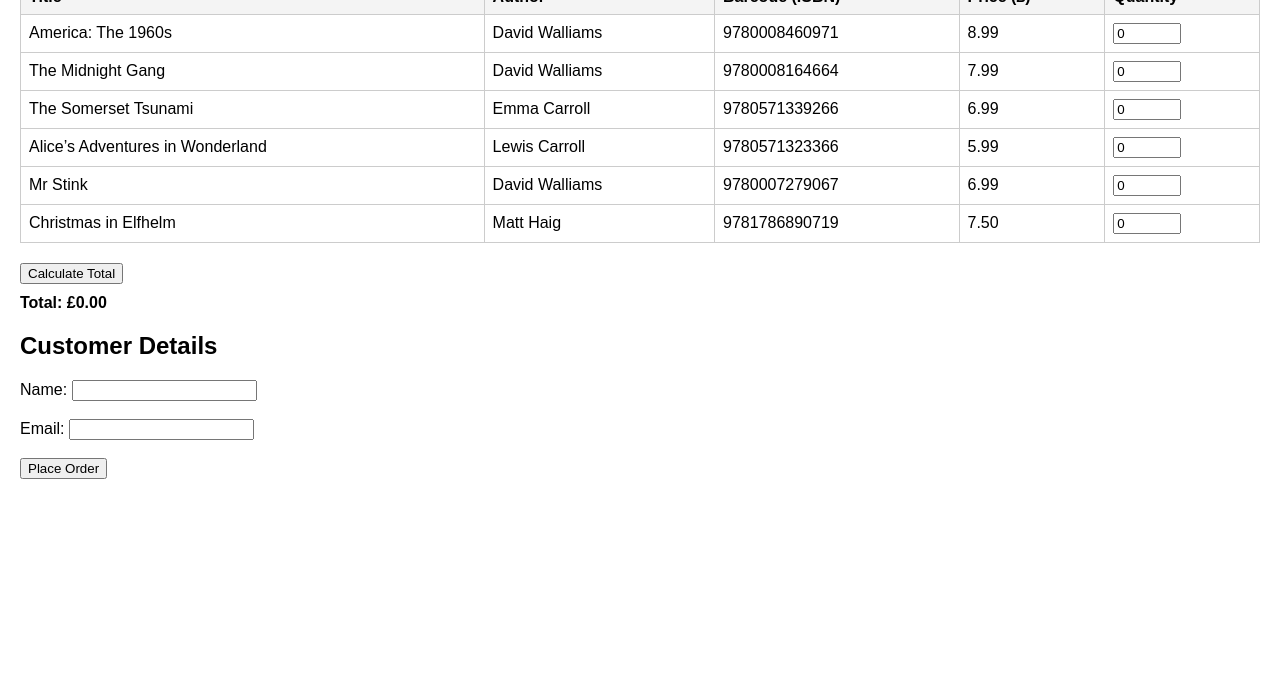
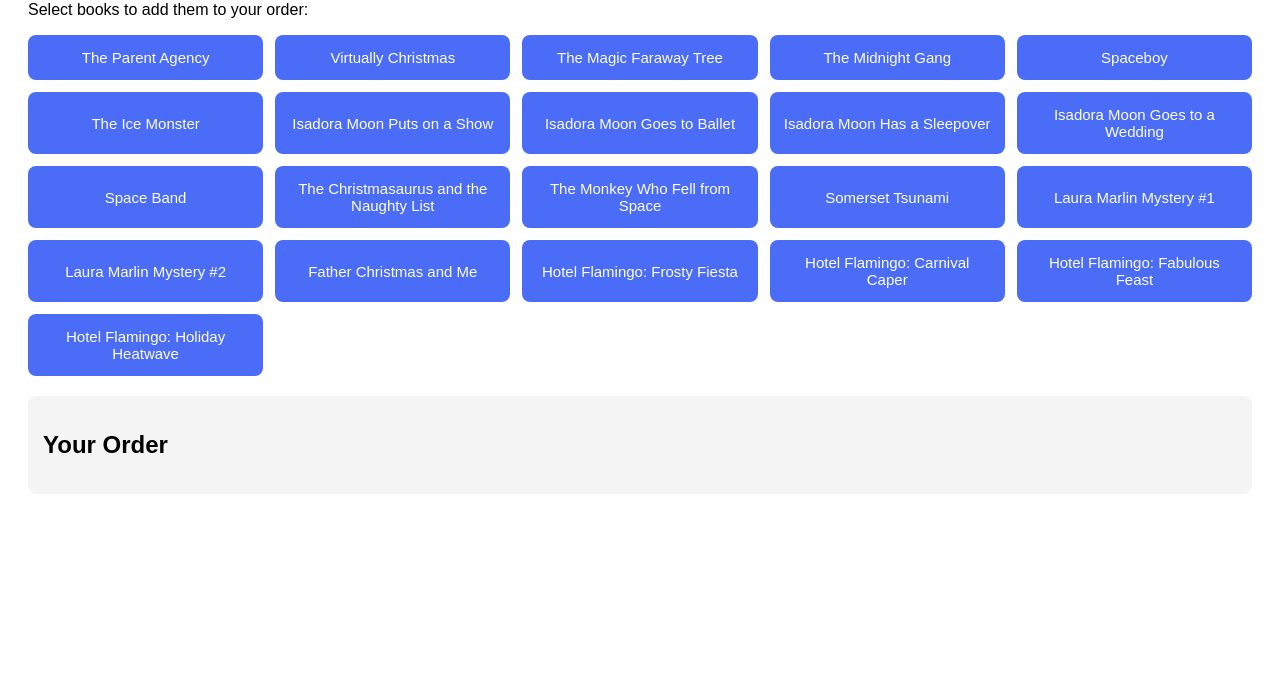
Before and after one commit to m33ting/bookshopordering, a plain HTML site: page index.html in a window 1280 px wide. Shown: the part 101-800 px from the top of the page. Drawn offline with Linux system fonts and the light colour scheme.

Commit message:
Refactor book ordering layout and styles
Updated the layout and styling of the book ordering system. Added a grid layout for book buttons and a cart section for selected books.

```diff
--- a/index.html
+++ b/index.html
@@ -4,111 +4,77 @@
 <meta charset="UTF-8">
 <title>Book Shop Ordering System</title>
 <style>
-    body { font-family: Arial, sans-serif; margin: 20px; }
-    table { border-collapse: collapse; width: 100%; margin-bottom: 20px; }
-    th, td { border: 1px solid #ccc; padding: 8px; text-align: left; }
-    th { background: #f4f4f4; }
-    input[type="number"] { width: 60px; }
-    .total { font-weight: bold; margin-top: 10px; }
+  body { font-family: Arial, sans-serif; padding: 20px; }
+  h1 { margin-bottom: 10px; }
+  .book-grid {
+    display: grid;
+    grid-template-columns: repeat(auto-fill, minmax(220px, 1fr));
+    gap: 12px;
+    margin-bottom: 20px;
+  }
+  .book-btn {
+    padding: 14px;
+    background: #4a6cf7;
+    color: white;
+    border: none;
+    border-radius: 8px;
+    cursor: pointer;
+    font-size: 15px;
+    transition: 0.2s;
+  }
+  .book-btn:hover {
+    background: #2f49c9;
+  }
+  #cart {
+    margin-top: 20px;
+    padding: 15px;
+    background: #f4f4f4;
+    border-radius: 8px;
+  }
 </style>
 </head>
 <body>
 
 <h1>Book Shop Ordering System</h1>
 
-  <form id="orderForm">
-    <table>
-      <thead>
-        <tr>
-          <th>Title</th>
-          <th>Author</th>
-          <th>Barcode (ISBN)</th>
-          <th>Price (£)</th>
-          <th>Quantity</th>
-        </tr>
-      </thead>
-      <tbody>
-        <tr>
-          <td>America: The 1960s</td>
-          <td>David Walliams</td>
-          <td>9780008460971</td>
-          <td><span class="price">8.99</span></td>
-          <td><input type="number" name="qty_9780008460971" min="0" value="0"></td>
-        </tr>
-        <tr>
-          <td>The Midnight Gang</td>
-          <td>David Walliams</td>
-          <td>9780008164664</td>
-          <td><span class="price">7.99</span></td>
-          <td><input type="number" name="qty_9780008164664" min="0" value="0"></td>
-        </tr>
-        <tr>
-          <td>The Somerset Tsunami</td>
-          <td>Emma Carroll</td>
-          <td>9780571339266</td>
-          <td><span class="price">6.99</span></td>
-          <td><input type="number" name="qty_9780571339266" min="0" value="0"></td>
-        </tr>
-        <tr>
-          <td>Alice’s Adventures in Wonderland</td>
-          <td>Lewis Carroll</td>
-          <td>9780571323366</td>
-          <td><span class="price">5.99</span></td>
-          <td><input type="number" name="qty_9780571323366" min="0" value="0"></td>
-        </tr>
-        <tr>
-          <td>Mr Stink</td>
-          <td>David Walliams</td>
-          <td>9780007279067</td>
-          <td><span class="price">6.99</span></td>
-          <td><input type="number" name="qty_9780007279067" min="0" value="0"></td>
-        </tr>
-        <tr>
-          <td>Christmas in Elfhelm</td>
-          <td>Matt Haig</td>
-          <td>9781786890719</td>
-          <td><span class="price">7.50</span></td>
-          <td><input type="number" name="qty_9781786890719" min="0" value="0"></td>
-        </tr>
-      </tbody>
-    </table>
+<p>Select books to add them to your order:</p>
 
-    <button type="button" onclick="calculateTotal()">Calculate Total</button>
-    <div class="total" id="totalDisplay">Total: £0.00</div>
+<div class="book-grid">
+  <button class="book-btn" onclick="addBook('The Parent Agency')">The Parent Agency</button>
+  <button class="book-btn" onclick="addBook('Virtually Christmas')">Virtually Christmas</button>
+  <button class="book-btn" onclick="addBook('The Magic Faraway Tree')">The Magic Faraway Tree</button>
+  <button class="book-btn" onclick="addBook('The Midnight Gang')">The Midnight Gang</button>
+  <button class="book-btn" onclick="addBook('Spaceboy')">Spaceboy</button>
+  <button class="book-btn" onclick="addBook('The Ice Monster')">The Ice Monster</button>
+  <button class="book-btn" onclick="addBook('Isadora Moon Puts on a Show')">Isadora Moon Puts on a Show</button>
+  <button class="book-btn" onclick="addBook('Isadora Moon Goes to Ballet')">Isadora Moon Goes to Ballet</button>
+  <button class="book-btn" onclick="addBook('Isadora Moon Has a Sleepover')">Isadora Moon Has a Sleepover</button>
+  <button class="book-btn" onclick="addBook('Isadora Moon Goes to a Wedding')">Isadora Moon Goes to a Wedding</button>
+  <button class="book-btn" onclick="addBook('Space Band')">Space Band</button>
+  <button class="book-btn" onclick="addBook('The Christmasaurus and the Naughty List')">The Christmasaurus and the Naughty List</button>
+  <button class="book-btn" onclick="addBook('The Monkey Who Fell from Space')">The Monkey Who Fell from Space</button>
+  <button class="book-btn" onclick="addBook('Somerset Tsunami')">Somerset Tsunami</button>
+  <button class="book-btn" onclick="addBook('Laura Marlin Mystery #1')">Laura Marlin Mystery #1</button>
+  <button class="book-btn" onclick="addBook('Laura Marlin Mystery #2')">Laura Marlin Mystery #2</button>
+  <button class="book-btn" onclick="addBook('Father Christmas and Me')">Father Christmas and Me</button>
+  <button class="book-btn" onclick="addBook('Hotel Flamingo: Frosty Fiesta')">Hotel Flamingo: Frosty Fiesta</button>
+  <button class="book-btn" onclick="addBook('Hotel Flamingo: Carnival Caper')">Hotel Flamingo: Carnival Caper</button>
+  <button class="book-btn" onclick="addBook('Hotel Flamingo: Fabulous Feast')">Hotel Flamingo: Fabulous Feast</button>
+  <button class="book-btn" onclick="addBook('Hotel Flamingo: Holiday Heatwave')">Hotel Flamingo: Holiday Heatwave</button>
+</div>
 
-    <h2>Customer Details</h2>
-    <label>
-      Name:
-      <input type="text" name="customer_name" required>
-    </label><br><br>
-    <label>
-      Email:
-      <input type="email" name="customer_email" >
-    </label><br><br>
-
-    <button type="submit">Place Order</button>
-  </form>
+<div id="cart">
+  <h2>Your Order</h2>
+  <ul id="cartList"></ul>
+</div>
 
 <script>
-    function calculateTotal() {
-      const rows = document.querySelectorAll('tbody tr');
-      let total = 0;
-
-      rows.forEach(row => {
-        const price = parseFloat(row.querySelector('.price').textContent);
-        const qtyInput = row.querySelector('input[type="number"]');
-        const qty = parseInt(qtyInput.value || '0', 10);
-        total += price * qty;
-      });
-
-      document.getElementById('totalDisplay').textContent =
-        'Total: £' + total.toFixed(2);
+  function addBook(title) {
+    const list = document.getElementById('cartList');
+    const item = document.createElement('li');
+    item.textContent = title;
+    list.appendChild(item);
   }
-
-    document.getElementById('orderForm').addEventListener('submit', function (e) {
-      e.preventDefault();
-      alert('Order submitted! (Here you would send data to the server.)');
-    });
 </script>
 
 </body>
```
Lines whose indentation alone changed are shown as unchanged.
